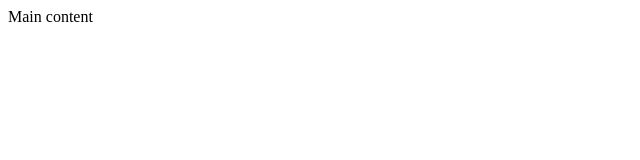
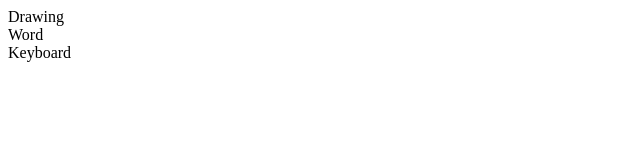
Before and after one commit to ahmads1990/ReactHangmanGame, a React (Vite) app: page / in a window 1280 px wide. Shown: the top 160 px of the page, without its empty margins (0-640 px from the left). Built offline with nearby package versions, Linux system fonts and the light colour scheme.

Commit message:
Add components

```diff
--- a/src/App.tsx
+++ b/src/App.tsx
@@ -1,5 +1,15 @@
+import Drawing from "./components/Drawing/Drawing";
+import Word from "./components/Word/Word";
+import Keyboard from "./components/Keyboard/Keyboard";
+
 function App() {
-    return <div>Main content</div>;
+    return (
+        <div>
+            <Drawing />
+            <Word />
+            <Keyboard />
+        </div>
+    );
 }
 
 export default App;
--- /dev/null
+++ b/src/components/Drawing/Drawing.tsx
@@ -0,0 +1,5 @@
+const Drawing = () => {
+    return <div>Drawing</div>;
+};
+
+export default Drawing;
--- /dev/null
+++ b/src/components/Keyboard/Keyboard.tsx
@@ -0,0 +1,5 @@
+const Keyboard = () => {
+    return <div>Keyboard</div>;
+};
+
+export default Keyboard;
--- /dev/null
+++ b/src/components/Word/Word.tsx
@@ -0,0 +1,5 @@
+const Word = () => {
+    return <div>Word</div>;
+};
+
+export default Word;
--- a/src/main.tsx
+++ b/src/main.tsx
@@ -1,6 +1,7 @@
 import React from "react";
 import ReactDOM from "react-dom/client";
 import App from "./App.tsx";
+import "./main.css";
 
 ReactDOM.createRoot(document.getElementById("root")!).render(
     <React.StrictMode>
```
Also changed, not shown: src/main.css (added).
